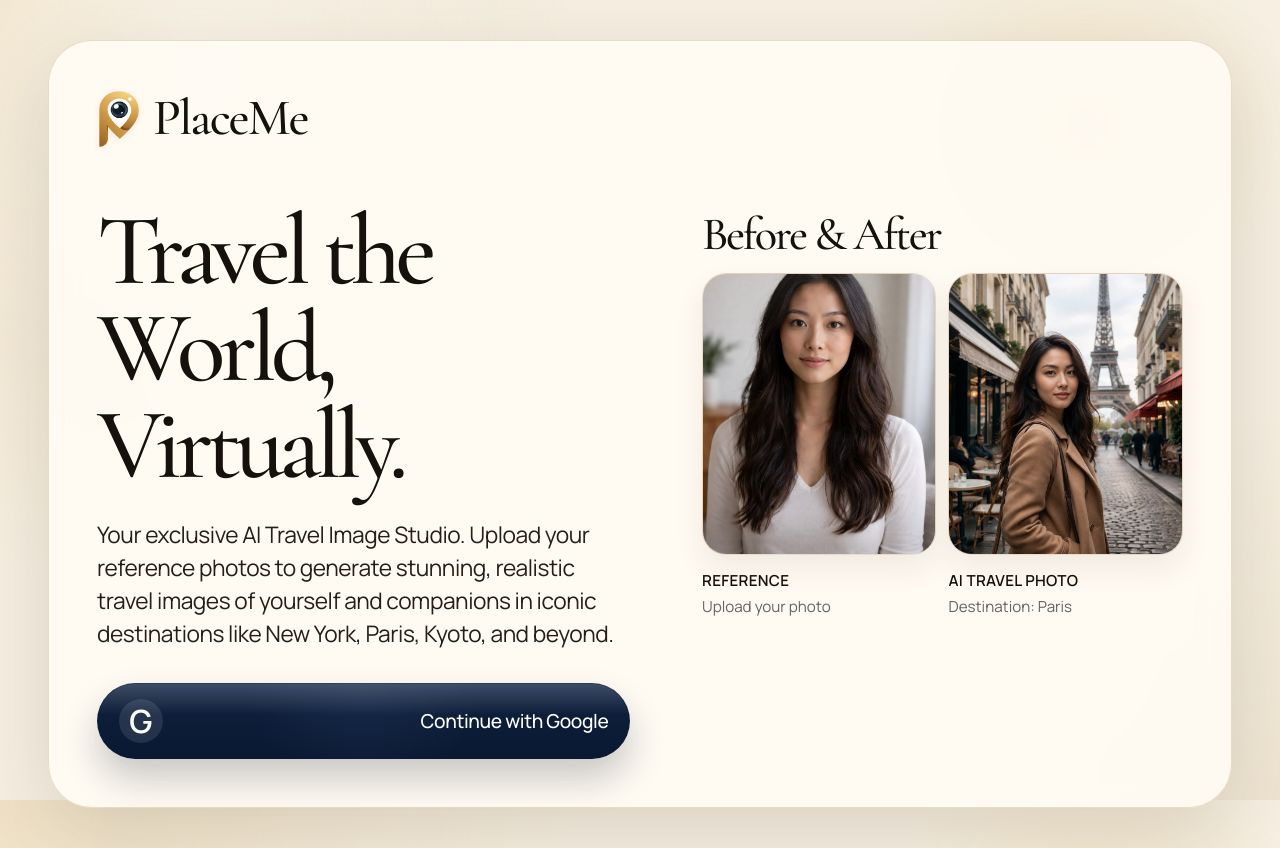
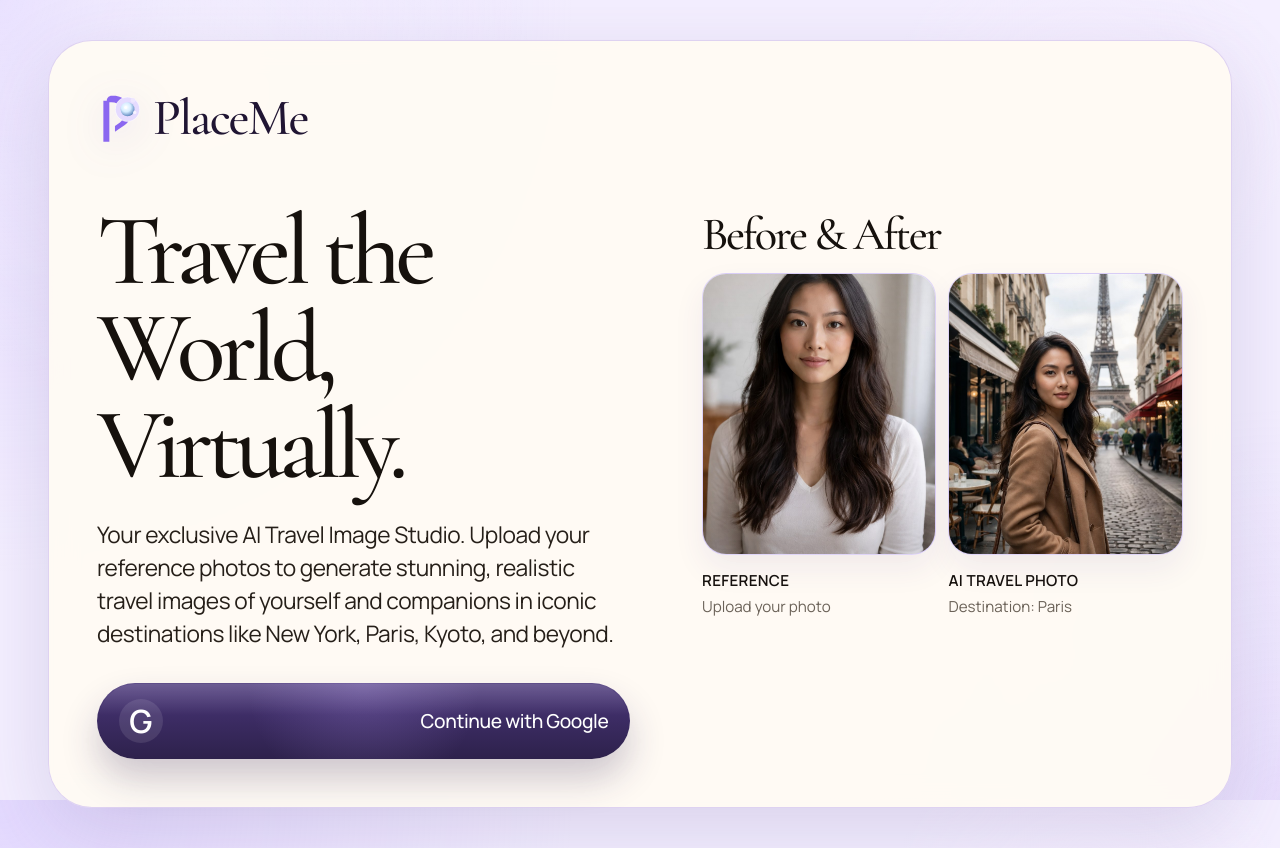
Before and after one commit to JanReimann-web/placeme, a Next.js app: page /login in a window 1280 px wide. Built offline with nearby package versions, Linux system fonts and the light colour scheme; no server answers.

Commit message:
Refresh PlaceMe brand with lilac theme

```diff
--- a/app/globals.css
+++ b/app/globals.css
@@ -2,21 +2,21 @@
 
 :root {
   color-scheme: light;
-  --surface-base: #f6efe2;
-  --surface-subtle: #fffbf4;
-  --surface-elevated: rgba(255, 251, 244, 0.94);
-  --surface-strong: #fbf4e8;
-  --surface-dark: #12233d;
-  --ink-strong: #17110d;
-  --ink-soft: #5e5147;
-  --ink-muted: #8a7d6d;
-  --line-soft: rgba(100, 80, 44, 0.12);
-  --line-strong: rgba(100, 80, 44, 0.2);
-  --accent-sand: #cbab70;
-  --accent-olive: #b39a6b;
-  --accent-sea: #405f86;
-  --shadow-soft: 0 28px 90px rgba(72, 54, 22, 0.09);
-  --shadow-card: 0 20px 50px rgba(72, 54, 22, 0.12);
+  --surface-base: #f4efff;
+  --surface-subtle: #fdfaff;
+  --surface-elevated: rgba(252, 248, 255, 0.94);
+  --surface-strong: #efe7fb;
+  --surface-dark: #342454;
+  --ink-strong: #201533;
+  --ink-soft: #66597f;
+  --ink-muted: #978cae;
+  --line-soft: rgba(91, 69, 131, 0.12);
+  --line-strong: rgba(91, 69, 131, 0.22);
+  --accent-sand: #b79bf7;
+  --accent-olive: #d9c8ff;
+  --accent-sea: #7d5ae5;
+  --shadow-soft: 0 28px 90px rgba(64, 37, 116, 0.11);
+  --shadow-card: 0 22px 52px rgba(64, 37, 116, 0.14);
 }
 
 @theme inline {
@@ -40,9 +40,9 @@ html {
 body {
   min-height: 100%;
   background:
-    radial-gradient(circle at top left, rgba(227, 200, 145, 0.34), transparent 38%),
-    radial-gradient(circle at 85% 16%, rgba(243, 230, 201, 0.95), transparent 16%),
-    radial-gradient(circle at bottom right, rgba(209, 186, 138, 0.22), transparent 26%),
+    radial-gradient(circle at top left, rgba(206, 188, 255, 0.42), transparent 38%),
+    radial-gradient(circle at 85% 16%, rgba(246, 239, 255, 0.96), transparent 16%),
+    radial-gradient(circle at bottom right, rgba(184, 153, 247, 0.2), transparent 26%),
     var(--surface-base);
   color: var(--ink-strong);
   font-family: var(--font-manrope), ui-sans-serif, system-ui, sans-serif;
@@ -87,7 +87,7 @@ textarea {
 }
 
 ::selection {
-  background: rgba(96, 134, 164, 0.22);
+  background: rgba(125, 90, 229, 0.22);
 }
 
 .travel-panel {
@@ -107,8 +107,8 @@ textarea {
 
 .travel-gradient {
   background:
-    linear-gradient(145deg, rgba(212, 170, 125, 0.2), transparent 28%),
-    linear-gradient(205deg, rgba(96, 134, 164, 0.24), transparent 30%),
+    linear-gradient(145deg, rgba(183, 155, 247, 0.18), transparent 28%),
+    linear-gradient(205deg, rgba(125, 90, 229, 0.18), transparent 30%),
     linear-gradient(180deg, rgba(255, 255, 255, 0.88), rgba(255, 255, 255, 0.22));
   position: relative;
 }
@@ -191,7 +191,7 @@ textarea {
 }
 
 .premium-pressable:focus-visible {
-  outline: 2px solid rgba(96, 134, 164, 0.35);
+  outline: 2px solid rgba(125, 90, 229, 0.35);
   outline-offset: 2px;
 }
 
@@ -207,38 +207,38 @@ textarea {
 
 .premium-action {
   background:
-    radial-gradient(circle at top center, rgba(86, 118, 166, 0.28), transparent 46%),
-    linear-gradient(180deg, #173055 0%, #0d1d37 100%);
-  border: 1px solid rgba(12, 24, 45, 0.08);
+    radial-gradient(circle at top center, rgba(183, 155, 247, 0.22), transparent 46%),
+    linear-gradient(180deg, #4d3681 0%, #2f214f 100%);
+  border: 1px solid rgba(47, 33, 79, 0.08);
   box-shadow:
     inset 0 1px 0 rgba(255, 255, 255, 0.16),
-    inset 0 -1px 0 rgba(5, 14, 29, 0.22),
-    0 18px 32px rgba(17, 34, 61, 0.22),
-    0 8px 18px rgba(54, 39, 16, 0.08);
-  text-shadow: 0 1px 0 rgba(4, 12, 23, 0.22);
+    inset 0 -1px 0 rgba(31, 21, 51, 0.22),
+    0 18px 32px rgba(52, 36, 84, 0.24),
+    0 8px 18px rgba(77, 54, 129, 0.1);
+  text-shadow: 0 1px 0 rgba(31, 21, 51, 0.2);
 }
 
 .premium-action:hover {
   filter: brightness(1.04) saturate(1.03);
   box-shadow:
     inset 0 1px 0 rgba(255, 255, 255, 0.18),
-    inset 0 -1px 0 rgba(5, 14, 29, 0.18),
-    0 22px 38px rgba(17, 34, 61, 0.25),
-    0 10px 22px rgba(54, 39, 16, 0.09);
+    inset 0 -1px 0 rgba(31, 21, 51, 0.18),
+    0 22px 38px rgba(52, 36, 84, 0.28),
+    0 10px 22px rgba(77, 54, 129, 0.12);
 }
 
 .premium-action:active {
   filter: brightness(0.98);
   box-shadow:
-    inset 0 2px 12px rgba(7, 16, 31, 0.22),
-    0 10px 18px rgba(17, 34, 61, 0.16);
+    inset 0 2px 12px rgba(31, 21, 51, 0.24),
+    0 10px 18px rgba(52, 36, 84, 0.18);
 }
 
 .premium-action:disabled {
   filter: none;
   box-shadow:
     inset 0 1px 0 rgba(255, 255, 255, 0.14),
-    0 12px 20px rgba(17, 34, 61, 0.12);
+    0 12px 20px rgba(52, 36, 84, 0.14);
 }
 
 .premium-ghost-action,
@@ -250,30 +250,30 @@ textarea {
   background: linear-gradient(
     180deg,
     rgba(255, 255, 255, 0.82) 0%,
-    rgba(255, 251, 244, 0.7) 100%
+    rgba(249, 243, 255, 0.76) 100%
   );
-  border: 1px solid rgba(100, 80, 44, 0.14);
+  border: 1px solid rgba(91, 69, 131, 0.14);
   box-shadow:
     inset 0 1px 0 rgba(255, 255, 255, 0.6),
-    0 14px 28px rgba(70, 50, 22, 0.08);
+    0 14px 28px rgba(64, 37, 116, 0.08);
 }
 
 .premium-ghost-action:hover {
-  border-color: rgba(100, 80, 44, 0.22);
+  border-color: rgba(91, 69, 131, 0.24);
   background: linear-gradient(
     180deg,
     rgba(255, 255, 255, 0.92) 0%,
-    rgba(255, 253, 249, 0.76) 100%
+    rgba(250, 245, 255, 0.82) 100%
   );
   box-shadow:
     inset 0 1px 0 rgba(255, 255, 255, 0.72),
-    0 18px 30px rgba(70, 50, 22, 0.1);
+    0 18px 30px rgba(64, 37, 116, 0.1);
 }
 
 .premium-ghost-action:active {
   box-shadow:
-    inset 0 2px 10px rgba(88, 70, 37, 0.1),
-    0 10px 18px rgba(70, 50, 22, 0.08);
+    inset 0 2px 10px rgba(92, 67, 142, 0.12),
+    0 10px 18px rgba(64, 37, 116, 0.08);
 }
 
 .premium-danger-action,
@@ -320,12 +320,12 @@ textarea {
   background: linear-gradient(
     180deg,
     rgba(255, 255, 255, 0.78) 0%,
-    rgba(255, 251, 244, 0.65) 100%
+    rgba(249, 242, 255, 0.74) 100%
   );
-  border: 1px solid rgba(100, 80, 44, 0.14);
+  border: 1px solid rgba(91, 69, 131, 0.14);
   box-shadow:
     inset 0 1px 0 rgba(255, 255, 255, 0.6),
-    0 12px 24px rgba(70, 50, 22, 0.05);
+    0 12px 24px rgba(64, 37, 116, 0.06);
 }
 
 .premium-nav-pill-active,
@@ -339,42 +339,42 @@ textarea {
 .premium-chip-button-active {
   background:
     radial-gradient(circle at top center, rgba(255, 255, 255, 0.16), transparent 44%),
-    linear-gradient(180deg, #173055 0%, #0d1d37 100%);
+    linear-gradient(180deg, #4d3681 0%, #2f214f 100%);
   border-color: transparent !important;
   box-shadow:
     inset 0 1px 0 rgba(255, 255, 255, 0.16),
-    inset 0 -1px 0 rgba(5, 14, 29, 0.22),
-    0 18px 34px rgba(17, 34, 61, 0.22);
-  text-shadow: 0 1px 0 rgba(4, 12, 23, 0.22);
+    inset 0 -1px 0 rgba(31, 21, 51, 0.22),
+    0 18px 34px rgba(52, 36, 84, 0.24);
+  text-shadow: 0 1px 0 rgba(31, 21, 51, 0.2);
 }
 
 .premium-choice-button {
   background: linear-gradient(
     180deg,
-    rgba(255, 252, 246, 0.96) 0%,
-    rgba(255, 249, 241, 0.82) 100%
+    rgba(255, 253, 255, 0.96) 0%,
+    rgba(248, 242, 255, 0.84) 100%
   );
-  border: 1px solid rgba(100, 80, 44, 0.12);
+  border: 1px solid rgba(91, 69, 131, 0.12);
   box-shadow:
     inset 0 1px 0 rgba(255, 255, 255, 0.7),
-    0 14px 28px rgba(72, 54, 22, 0.06);
+    0 14px 28px rgba(64, 37, 116, 0.08);
 }
 
 .premium-choice-button:hover {
-  border-color: rgba(96, 134, 164, 0.24);
+  border-color: rgba(125, 90, 229, 0.24);
 }
 
 .premium-choice-button-active {
   background: linear-gradient(
     180deg,
-    rgba(255, 253, 248, 1) 0%,
-    rgba(246, 240, 229, 0.94) 100%
+    rgba(255, 252, 255, 1) 0%,
+    rgba(241, 233, 255, 0.96) 100%
   ) !important;
-  border-color: rgba(64, 95, 134, 0.34) !important;
+  border-color: rgba(125, 90, 229, 0.34) !important;
   box-shadow:
     inset 0 1px 0 rgba(255, 255, 255, 0.8),
-    0 18px 42px rgba(64, 95, 134, 0.12),
-    0 10px 24px rgba(77, 58, 30, 0.08) !important;
+    0 18px 42px rgba(125, 90, 229, 0.16),
+    0 10px 24px rgba(77, 54, 129, 0.1) !important;
 }
 
 .no-scrollbar {
@@ -429,8 +429,8 @@ textarea {
   flex-direction: column;
   border-radius: 2.25rem;
   background: rgba(255, 251, 244, 0.92);
-  border: 1px solid rgba(214, 196, 160, 0.55);
-  box-shadow: 0 24px 80px rgba(77, 58, 30, 0.16);
+  border: 1px solid rgba(196, 179, 239, 0.56);
+  box-shadow: 0 24px 80px rgba(77, 54, 129, 0.16);
   backdrop-filter: blur(14px);
 }
 
@@ -476,8 +476,8 @@ textarea {
 .google-btn {
   width: 100%;
   background:
-    radial-gradient(circle at top center, rgba(42, 65, 100, 0.3), transparent 42%),
-    linear-gradient(180deg, #0f2240 0%, #0a1831 100%);
+    radial-gradient(circle at top center, rgba(183, 155, 247, 0.24), transparent 42%),
+    linear-gradient(180deg, #4a367a 0%, #2d214b 100%);
   color: white;
   padding: 1rem 1.35rem;
   border-radius: 999px;
@@ -491,7 +491,7 @@ textarea {
   letter-spacing: -0.02em;
   box-shadow:
     inset 0 1px 0 rgba(255, 255, 255, 0.12),
-    0 20px 36px rgba(10, 21, 42, 0.22);
+    0 20px 36px rgba(52, 36, 84, 0.24);
   cursor: pointer;
   transition:
     transform 160ms ease,
@@ -572,11 +572,11 @@ textarea {
   aspect-ratio: 1 / 1.2;
   border-radius: 1.5rem;
   margin-bottom: 0.95rem;
-  background: linear-gradient(180deg, rgba(244, 238, 230, 0.92), rgba(231, 221, 206, 0.92));
-  border: 1px solid rgba(214, 196, 162, 0.45);
+  background: linear-gradient(180deg, rgba(245, 239, 255, 0.94), rgba(232, 223, 252, 0.94));
+  border: 1px solid rgba(196, 179, 239, 0.45);
   box-shadow:
     inset 0 1px 0 rgba(255, 255, 255, 0.65),
-    0 14px 30px rgba(74, 52, 24, 0.08);
+    0 14px 30px rgba(77, 54, 129, 0.08);
 }
 
 .showcase-photo-frame::after {
@@ -627,13 +627,13 @@ textarea {
 .travel-panel::before {
   background:
     linear-gradient(140deg, rgba(255, 255, 255, 0.28), transparent 24%),
-    linear-gradient(330deg, rgba(96, 134, 164, 0.06), transparent 32%);
+    linear-gradient(330deg, rgba(125, 90, 229, 0.08), transparent 32%);
 }
 
 .travel-gradient::before {
   background:
     radial-gradient(circle at top right, rgba(255, 255, 255, 0.38), transparent 24%),
-    linear-gradient(180deg, rgba(255, 255, 255, 0.16), transparent 50%);
+    linear-gradient(180deg, rgba(255, 255, 255, 0.16), rgba(191, 171, 243, 0.02) 50%);
 }
 
 .travel-panel > *,
@@ -644,12 +644,12 @@ textarea {
 
 .landing-card {
   background:
-    linear-gradient(180deg, rgba(255, 251, 244, 0.96), rgba(255, 251, 244, 0.93)),
-    linear-gradient(135deg, rgba(214, 190, 143, 0.14), transparent 28%);
-  border: 1px solid rgba(216, 199, 166, 0.72);
+    linear-gradient(180deg, rgba(252, 248, 255, 0.96), rgba(252, 248, 255, 0.93)),
+    linear-gradient(135deg, rgba(183, 155, 247, 0.12), transparent 28%);
+  border: 1px solid rgba(196, 179, 239, 0.72);
   box-shadow:
     0 1px 0 rgba(255, 255, 255, 0.6) inset,
-    0 30px 80px rgba(66, 46, 20, 0.14);
+    0 30px 80px rgba(77, 54, 129, 0.14);
   position: relative;
   overflow: hidden;
 }
@@ -660,7 +660,7 @@ textarea {
   inset: 0;
   background:
     radial-gradient(circle at 14% 16%, rgba(255, 255, 255, 0.66), transparent 22%),
-    radial-gradient(circle at 88% 8%, rgba(236, 216, 180, 0.28), transparent 18%),
+    radial-gradient(circle at 88% 8%, rgba(214, 197, 255, 0.32), transparent 18%),
     radial-gradient(circle at 86% 72%, rgba(255, 255, 255, 0.32), transparent 16%);
   pointer-events: none;
 }
@@ -672,15 +672,15 @@ textarea {
 
 .landing-google-button {
   background:
-    radial-gradient(circle at top center, rgba(42, 65, 100, 0.3), transparent 42%),
-    linear-gradient(180deg, #102240 0%, #0b1831 100%);
+    radial-gradient(circle at top center, rgba(183, 155, 247, 0.24), transparent 42%),
+    linear-gradient(180deg, #4a367a 0%, #2d214b 100%);
   box-shadow:
     inset 0 1px 0 rgba(255, 255, 255, 0.12),
-    0 20px 36px rgba(10, 21, 42, 0.26);
+    0 20px 36px rgba(52, 36, 84, 0.26);
 }
 
 .landing-notch {
-  box-shadow: 0 10px 30px rgba(68, 51, 24, 0.08);
+  box-shadow: 0 10px 30px rgba(77, 54, 129, 0.1);
 }
 
 @media (min-width: 1024px) {
--- /dev/null
+++ b/app/icon.tsx
@@ -0,0 +1,74 @@
+import { ImageResponse } from "next/og";
+
+export const size = {
+  width: 512,
+  height: 512,
+};
+
+export const contentType = "image/png";
+
+function IconMarkup() {
+  return (
+    <div
+      style={{
+        width: "100%",
+        height: "100%",
+        display: "flex",
+        alignItems: "center",
+        justifyContent: "center",
+        background:
+          "linear-gradient(145deg, #f7f2ff 0%, #ebe0ff 52%, #d9c6ff 100%)",
+        borderRadius: 120,
+        position: "relative",
+        overflow: "hidden",
+      }}
+    >
+      <div
+        style={{
+          position: "absolute",
+          inset: 0,
+          background:
+            "radial-gradient(circle at 18% 14%, rgba(255,255,255,0.65), transparent 22%), radial-gradient(circle at 82% 82%, rgba(255,255,255,0.32), transparent 20%)",
+        }}
+      />
+      <svg
+        viewBox="0 0 512 512"
+        width="78%"
+        height="78%"
+        xmlns="http://www.w3.org/2000/svg"
+      >
+        <defs>
+          <linearGradient id="icon-stem" x1="142" y1="108" x2="226" y2="356">
+            <stop offset="0" stopColor="#8B67F0" />
+            <stop offset="1" stopColor="#4C3690" />
+          </linearGradient>
+          <linearGradient id="icon-ring" x1="250" y1="104" x2="381" y2="286">
+            <stop offset="0" stopColor="#E4D8FF" />
+            <stop offset="0.38" stopColor="#B99BFA" />
+            <stop offset="1" stopColor="#724FD6" />
+          </linearGradient>
+          <radialGradient id="icon-lens" cx="0.4" cy="0.35" r="0.9">
+            <stop offset="0" stopColor="#FFFFFF" />
+            <stop offset="0.38" stopColor="#D4ECFF" />
+            <stop offset="0.7" stopColor="#6C93C6" />
+            <stop offset="1" stopColor="#1B243E" />
+          </radialGradient>
+        </defs>
+
+        <path
+          d="M142 108C142 92.536 154.536 80 170 80H183C214.904 80 244.878 95.208 263.706 120.962L267.758 126.497C285.445 150.687 290.645 181.778 281.78 210.341C275.875 229.369 263.758 245.886 247.358 257.26L190.3 296.83V261.134L220.428 240.246C231.018 232.91 238.85 222.223 242.652 209.889C248.358 191.382 244.966 171.242 233.395 155.286L229.342 149.751C215.347 130.6 193.068 119.258 169.357 119.258H156.47V356H120V108H142Z"
+          fill="url(#icon-stem)"
+        />
+        <circle cx="283" cy="191" r="74" fill="url(#icon-ring)" />
+        <circle cx="283" cy="191" r="40" fill="url(#icon-lens)" />
+        <circle cx="272" cy="180" r="9" fill="rgba(255,255,255,0.9)" />
+        <circle cx="319" cy="135" r="12" fill="#F7F2FF" />
+        <circle cx="329" cy="210" r="8" fill="#FBF8FF" />
+      </svg>
+    </div>
+  );
+}
+
+export default function Icon() {
+  return new ImageResponse(<IconMarkup />, size);
+}
--- a/app/layout.tsx
+++ b/app/layout.tsx
@@ -24,12 +24,9 @@ export const metadata: Metadata = {
     title: "PlaceMe",
   },
   icons: {
-    icon: [
-      { url: "/icons/icon-192.png", sizes: "192x192", type: "image/png" },
-      { url: "/icons/icon-512.png", sizes: "512x512", type: "image/png" },
-    ],
+    icon: [{ url: "/icon", sizes: "512x512", type: "image/png" }],
     shortcut: [{ url: "/favicon.ico", type: "image/x-icon" }],
-    apple: [{ url: "/icons/apple-touch-icon.png", sizes: "180x180", type: "image/png" }],
+    apple: [{ url: "/apple-icon", sizes: "180x180", type: "image/png" }],
   },
   manifest: "/manifest.webmanifest",
   openGraph: {
@@ -41,7 +38,7 @@ export const metadata: Metadata = {
 };
 
 export const viewport: Viewport = {
-  themeColor: "#f6f2ea",
+  themeColor: "#f4efff",
 };
 
 export default function RootLayout({
--- a/app/manifest.ts
+++ b/app/manifest.ts
@@ -7,17 +7,17 @@ export default function manifest(): MetadataRoute.Manifest {
     description: "Create AI travel photos of yourself anywhere in the world.",
     start_url: "/app",
     display: "standalone",
-    background_color: "#f6f2ea",
-    theme_color: "#f6f2ea",
+    background_color: "#f4efff",
+    theme_color: "#f4efff",
     orientation: "portrait",
     icons: [
       {
-        src: "/icons/icon-192.png",
+        src: "/icon?size=192",
         sizes: "192x192",
         type: "image/png",
       },
       {
-        src: "/icons/icon-512.png",
+        src: "/icon?size=512",
         sizes: "512x512",
         type: "image/png",
       },
--- a/app/sw.js/route.ts
+++ b/app/sw.js/route.ts
@@ -20,10 +20,8 @@ export async function GET() {
     const APP_ASSETS = [
       "/manifest.webmanifest",
       "/favicon.ico",
-      "/brand/logo-mark-cropped.png",
-      "/icons/icon-192.png",
-      "/icons/icon-512.png",
-      "/icons/apple-touch-icon.png",
+      "/icon",
+      "/apple-icon",
     ];
 
     self.addEventListener("install", (event) => {
@@ -108,8 +106,8 @@ export async function GET() {
 
       self.registration.showNotification(title, {
         body,
-        icon: "/icons/icon-192.png",
-        badge: "/icons/icon-192.png",
+        icon: "/icon",
+        badge: "/icon",
         tag: data.notificationId || data.jobId || "placeme-notification",
         data: {
           href,
--- a/components/place-me-logo.tsx
+++ b/components/place-me-logo.tsx
@@ -1,23 +1,71 @@
+import { cn } from "@/lib/utils";
+
+function PlaceMeMarkSvg({
+  className,
+  title,
+}: {
+  className?: string;
+  title?: string;
+}) {
+  return (
+    <svg
+      viewBox="0 0 72 92"
+      role={title ? "img" : "presentation"}
+      aria-hidden={title ? undefined : true}
+      aria-label={title}
+      className={cn("shrink-0 overflow-visible", className)}
+      xmlns="http://www.w3.org/2000/svg"
+    >
+      <defs>
+        <linearGradient id="placeme-mark-gradient" x1="18" y1="10" x2="56" y2="80">
+          <stop offset="0" stopColor="#E5DBFF" />
+          <stop offset="0.32" stopColor="#B79BF7" />
+          <stop offset="1" stopColor="#6E4ED3" />
+        </linearGradient>
+        <linearGradient id="placeme-mark-stem" x1="12" y1="18" x2="30" y2="88">
+          <stop offset="0" stopColor="#8B67F0" />
+          <stop offset="1" stopColor="#4C3690" />
+        </linearGradient>
+        <radialGradient id="placeme-mark-lens" cx="0.4" cy="0.35" r="0.9">
+          <stop offset="0" stopColor="#FFFFFF" />
+          <stop offset="0.38" stopColor="#D4ECFF" />
+          <stop offset="0.7" stopColor="#6C93C6" />
+          <stop offset="1" stopColor="#1B243E" />
+        </radialGradient>
+      </defs>
+
+      <path
+        d="M16 16C16 11.582 19.582 8 24 8H27.4C36.073 8 44.222 12.136 49.342 19.14L50.444 20.646C55.256 27.227 56.67 35.684 54.26 43.455C52.655 48.631 49.361 53.125 44.904 56.216L29.4 66.97V57.266L37.59 51.59C40.47 49.595 42.6 46.688 43.634 43.335C45.185 38.303 44.263 32.826 41.12 28.487L40.018 26.98C36.212 21.775 30.154 18.694 23.706 18.694H20.2V83.158H10.4V16H16Z"
+        fill="url(#placeme-mark-stem)"
+      />
+      <path
+        d="M49.9 10.2C60.98 10.2 69.8 19.074 69.8 30.1C69.8 41.126 60.98 50 49.9 50C38.874 50 30 41.126 30 30.1C30 19.074 38.874 10.2 49.9 10.2Z"
+        fill="url(#placeme-mark-gradient)"
+        stroke="rgba(255,255,255,0.65)"
+        strokeWidth="1.4"
+      />
+      <circle cx="49.9" cy="30.1" r="11.4" fill="url(#placeme-mark-lens)" />
+      <circle cx="46.8" cy="27.2" r="2.5" fill="rgba(255,255,255,0.86)" />
+      <circle cx="58.8" cy="15.6" r="3.8" fill="#EEE7FF" />
+      <circle cx="61.8" cy="35.2" r="2.7" fill="#F8F4FF" />
+    </svg>
+  );
+}
+
 function PlaceMeMark({
-  className = "h-14 w-10",
+  className = "h-14 w-11",
   alt = "PlaceMe logo",
 }: {
   className?: string;
   alt?: string;
 }) {
   return (
-    // This tiny static brand mark renders more reliably than next/image here.
-    // eslint-disable-next-line @next/next/no-img-element
-    <img
-      src="/brand/logo-mark-cropped.png"
-      alt={alt}
-      width={552}
-      height={764}
-      className={`shrink-0 object-contain drop-shadow-[0_2px_3px_rgba(113,81,29,0.08)] ${className}`}
-      sizes="(max-width: 640px) 40px, 48px"
-      loading={alt === "" ? "eager" : "lazy"}
-      fetchPriority={alt === "" ? "high" : "auto"}
-      decoding="async"
+    <PlaceMeMarkSvg
+      className={cn(
+        "drop-shadow-[0_10px_20px_rgba(97,72,167,0.14)]",
+        className,
+      )}
+      title={alt}
     />
   );
 }
@@ -25,20 +73,25 @@ function PlaceMeMark({
 export function PlaceMeLogo({
   className = "",
   wordmarkClassName = "",
-  markClassName = "h-14 w-10",
+  markClassName = "h-14 w-11",
 }: {
   className?: string;
   wordmarkClassName?: string;
   markClassName?: string;
 }) {
   return (
-    <div className={`flex items-center gap-3 ${className}`}>
-      <PlaceMeMark className={markClassName} alt="" />
-      <span className={`display-type text-[2.35rem] leading-none tracking-[-0.04em] text-[#16110d] ${wordmarkClassName}`}>
+    <div className={cn("flex items-center gap-3", className)}>
+      <PlaceMeMark className={markClassName} alt="PlaceMe logo" />
+      <span
+        className={cn(
+          "display-type text-[2.35rem] leading-none tracking-[-0.04em] text-[var(--ink-strong)]",
+          wordmarkClassName,
+        )}
+      >
         PlaceMe
       </span>
     </div>
   );
 }
 
-export { PlaceMeMark };
+export { PlaceMeMark, PlaceMeMarkSvg };
--- a/hooks/use-notifications.tsx
+++ b/hooks/use-notifications.tsx
@@ -92,8 +92,8 @@ async function showLocalNotification(notification: AppNotification) {
   const title = notification.title;
   const options: NotificationOptions = {
     body: notification.body,
-    icon: "/icons/icon-192.png",
-    badge: "/icons/icon-192.png",
+    icon: "/icon",
+    badge: "/icon",
     tag: notification.id,
     data: {
       href: notification.href,
```
Also changed, not shown: app/apple-icon.tsx (added, +74 -0 lines), 1 other file (tests, documents, lock files or other folders).
